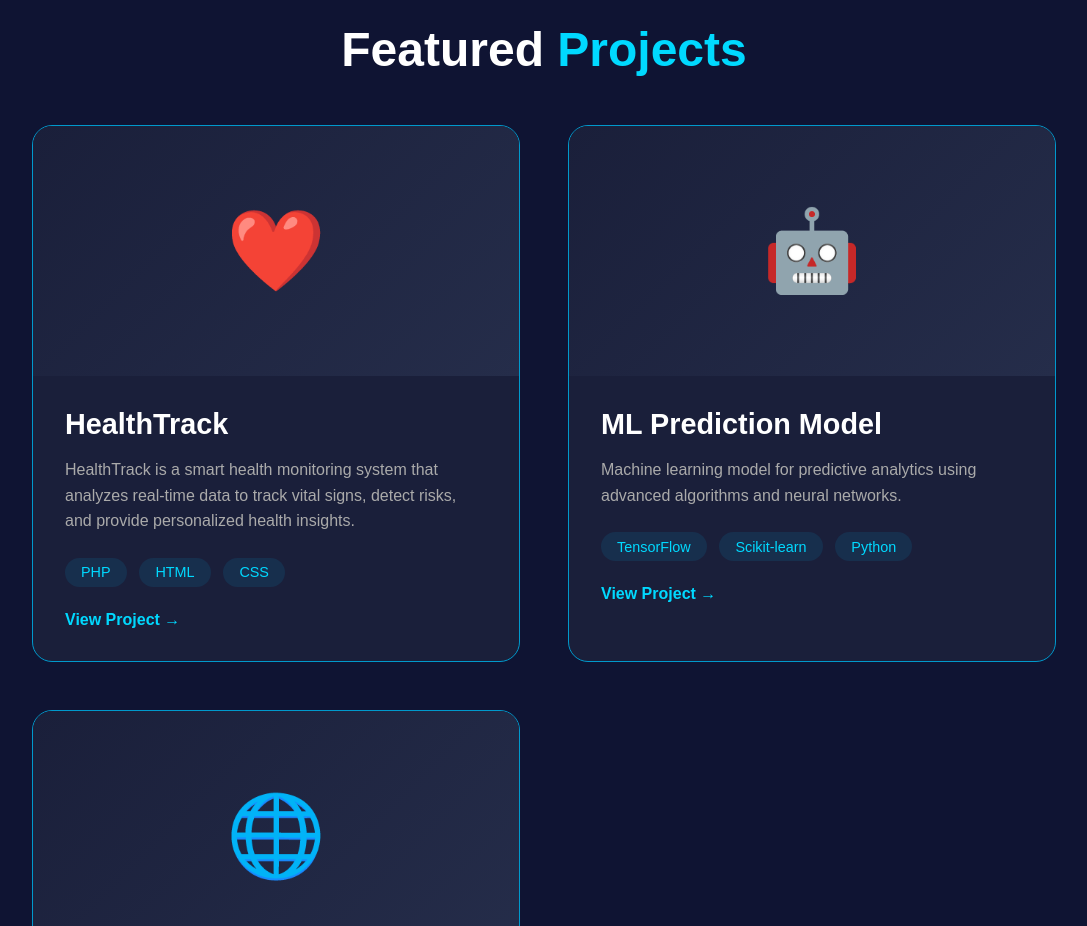
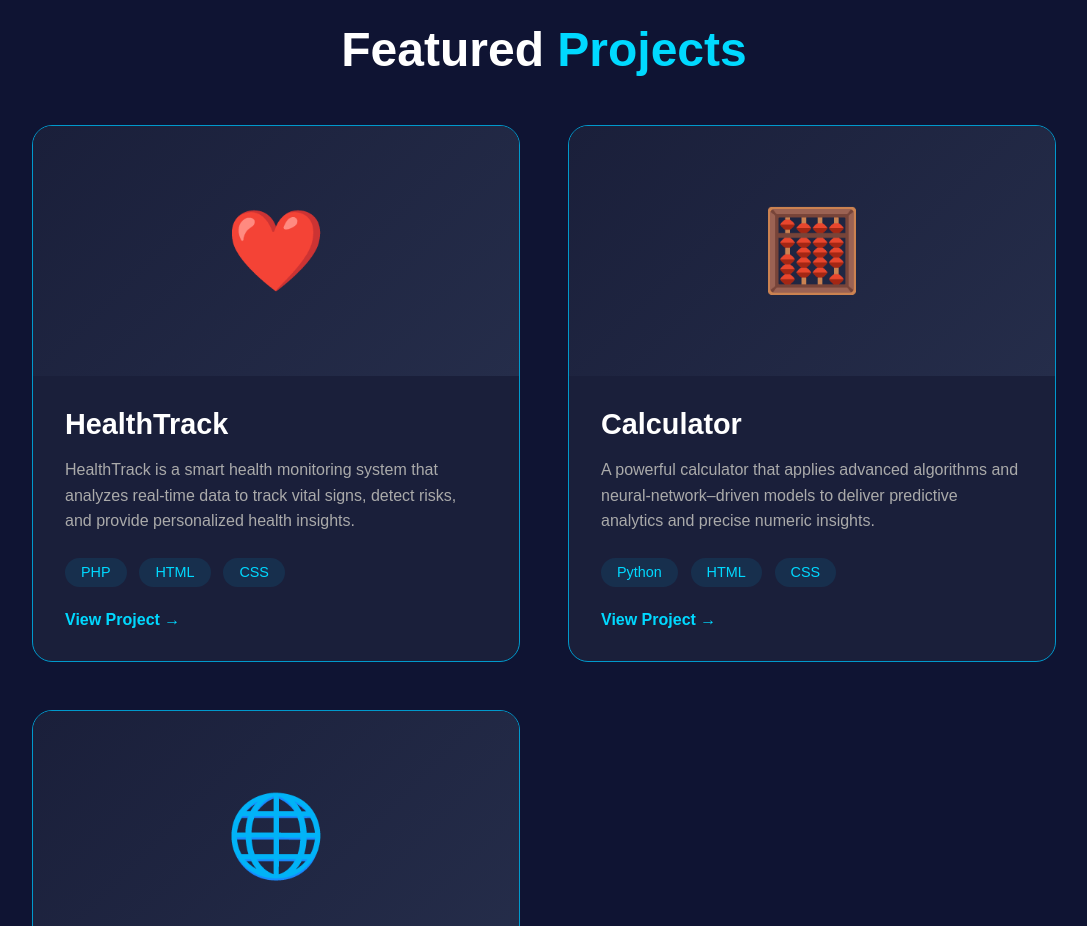
Before and after one commit to HimashMadushanka/HimashMadushanka.github.io, a plain HTML site: page index.html in a window 1280 px wide. Shown: the part 2680-3606 px from the top of the page, without its empty margins (96-1183 px from the left). Drawn offline with Linux system fonts and the light colour scheme.

Commit message:
ADD PROJECT

```diff
--- a/index.html
+++ b/index.html
@@ -864,16 +864,16 @@
             </div>
 
             <div class="project-card">
-                <div class="project-image">🤖</div>
+                <div class="project-image">🧮</div>
                 <div class="project-info">
-                    <h3 class="project-title">ML Prediction Model</h3>
-                    <p class="project-desc">Machine learning model for predictive analytics using advanced algorithms and neural networks.</p>
+                    <h3 class="project-title">Calculator</h3>
+                    <p class="project-desc">A powerful calculator that applies advanced algorithms and neural-network–driven models to deliver predictive analytics and precise numeric insights.</p>
                     <div class="project-tags">
-                        <span class="tag">TensorFlow</span>
-                        <span class="tag">Scikit-learn</span>
                         <span class="tag">Python</span>
+                        <span class="tag">HTML</span>
+                        <span class="tag">CSS</span>
                     </div>
-                    <a href="#" class="project-link">View Project →</a>
+                    <a href="https://github.com/HimashMadushanka/calculator" class="project-link">View Project →</a>
                 </div>
             </div>
 
```
